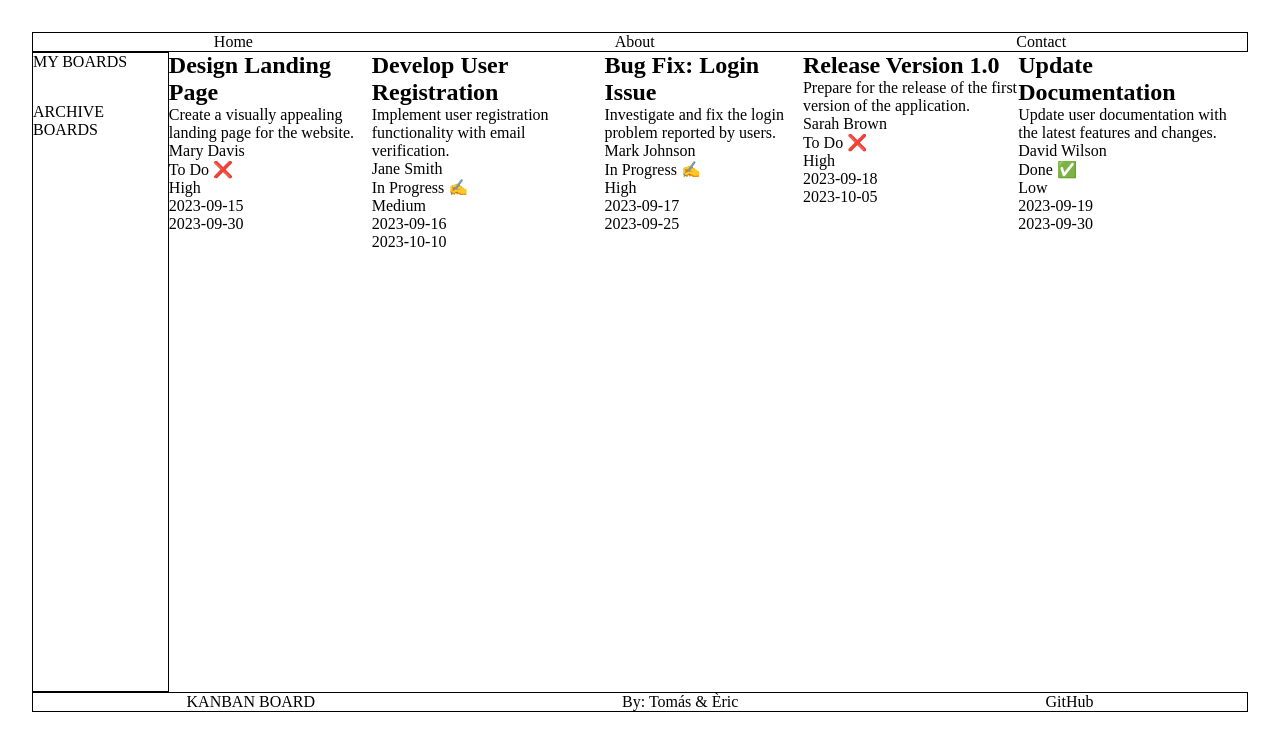
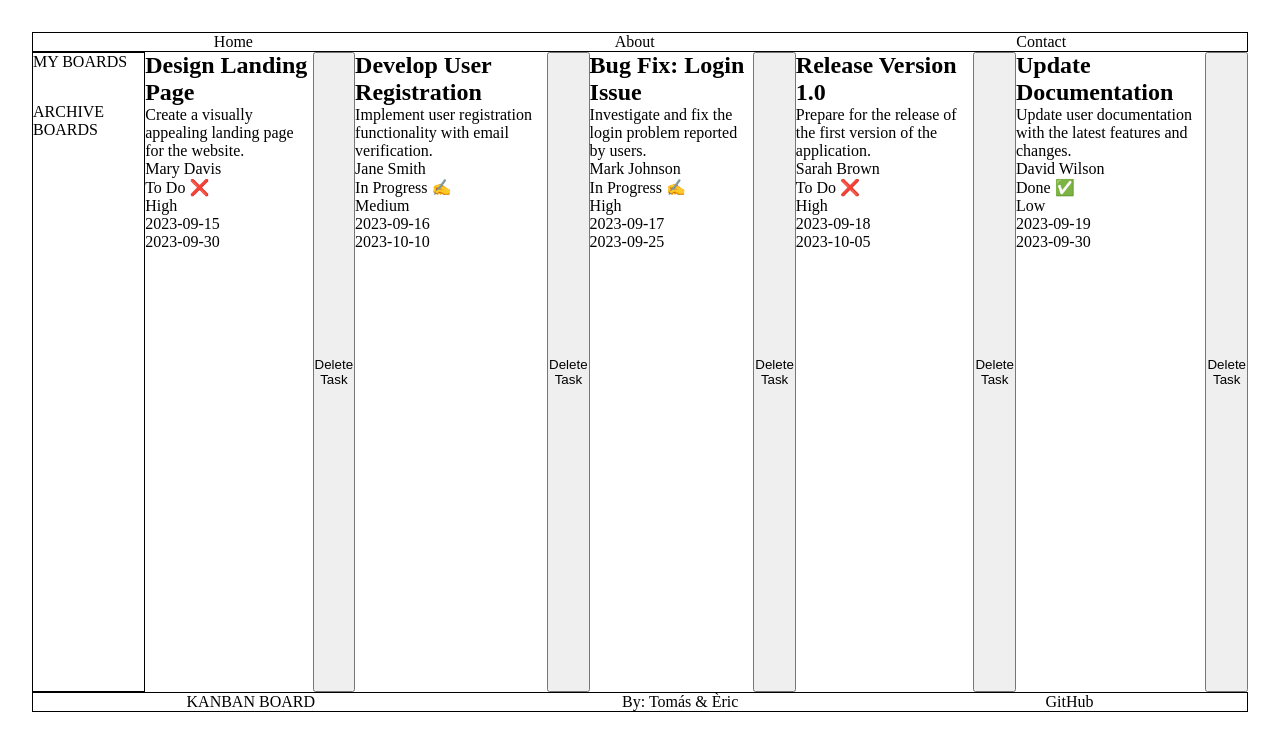
Before and after one commit to Violinistapirata/Kanban-Board, a React (Vite) app in the folder Kanban-Board/: page / in a window 1280 px wide. Shown: the top 750 px of the page. Built offline with nearby package versions, Linux system fonts and the light colour scheme.

Commit message:
added delete button. Working in task deletion functionality.

```diff
--- a/Kanban-Board/src/components/CurrentBoard.jsx
+++ b/Kanban-Board/src/components/CurrentBoard.jsx
@@ -1,22 +1,14 @@
-{/*  <li key={task.title}>
-     {task.title}
- </li>
- <li key={task.description}></li>
- <li key={task.assignee}></li>
- <li key={task.status}></li>
- <li key={task.priority}></li>
- <li key={task.dreateDate}></li>
- <li key={task.dueDate}></li> */}
 import './CurrentBoard.css';
+import { useState } from 'react';
 // import { useParams } from 'react-router-dom';
 
-
 function CurrentBoard({taskList}) {
-
+    const [updateTaskList, setUpdateTaskList] = useState(taskList)
     // const params = useParams();
     return (
             <>
-                {taskList.map((task) => (
+                {updateTaskList.map((task) => (
+                    <>
                         <ul key={task.id}>
                             <li >
                                 <h2>{task.title}</h2>
@@ -28,6 +20,15 @@ function CurrentBoard({taskList}) {
                             <li>{task.createdDate}</li>
                             <li>{task.dueDate}</li>
                         </ul>
+                        <button onClick={()=> {
+                            const taskIndex = taskList.indexOf(task);
+                            const newTaskList = taskList.splice(taskIndex, 1);
+                            console.log(taskList);
+                            setUpdateTaskList(newTaskList);
+                            }}>
+                            Delete Task
+                        </button>
+                    </>
                     ))}
             </>
     )
```
Lines whose indentation alone changed are shown as unchanged.
